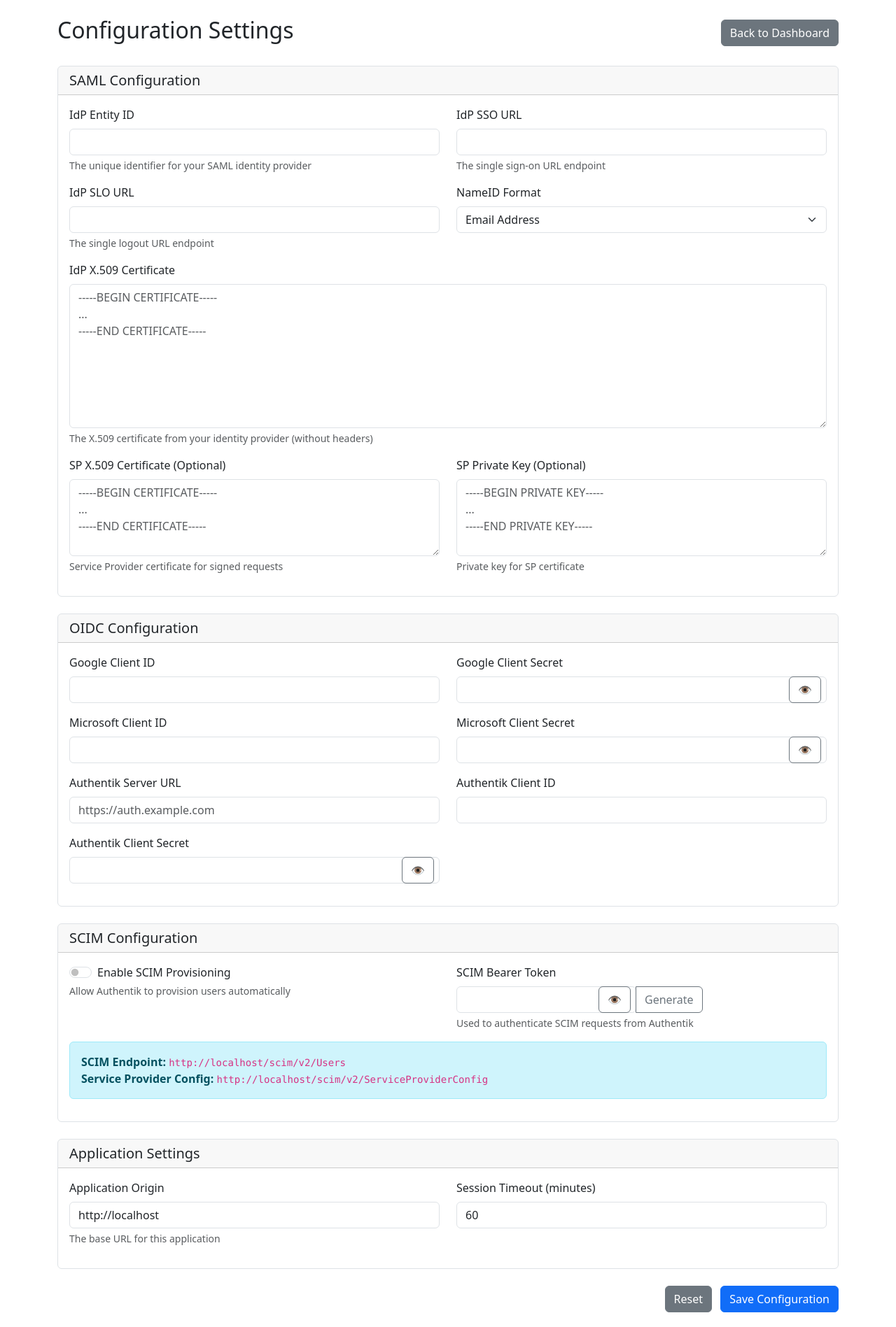
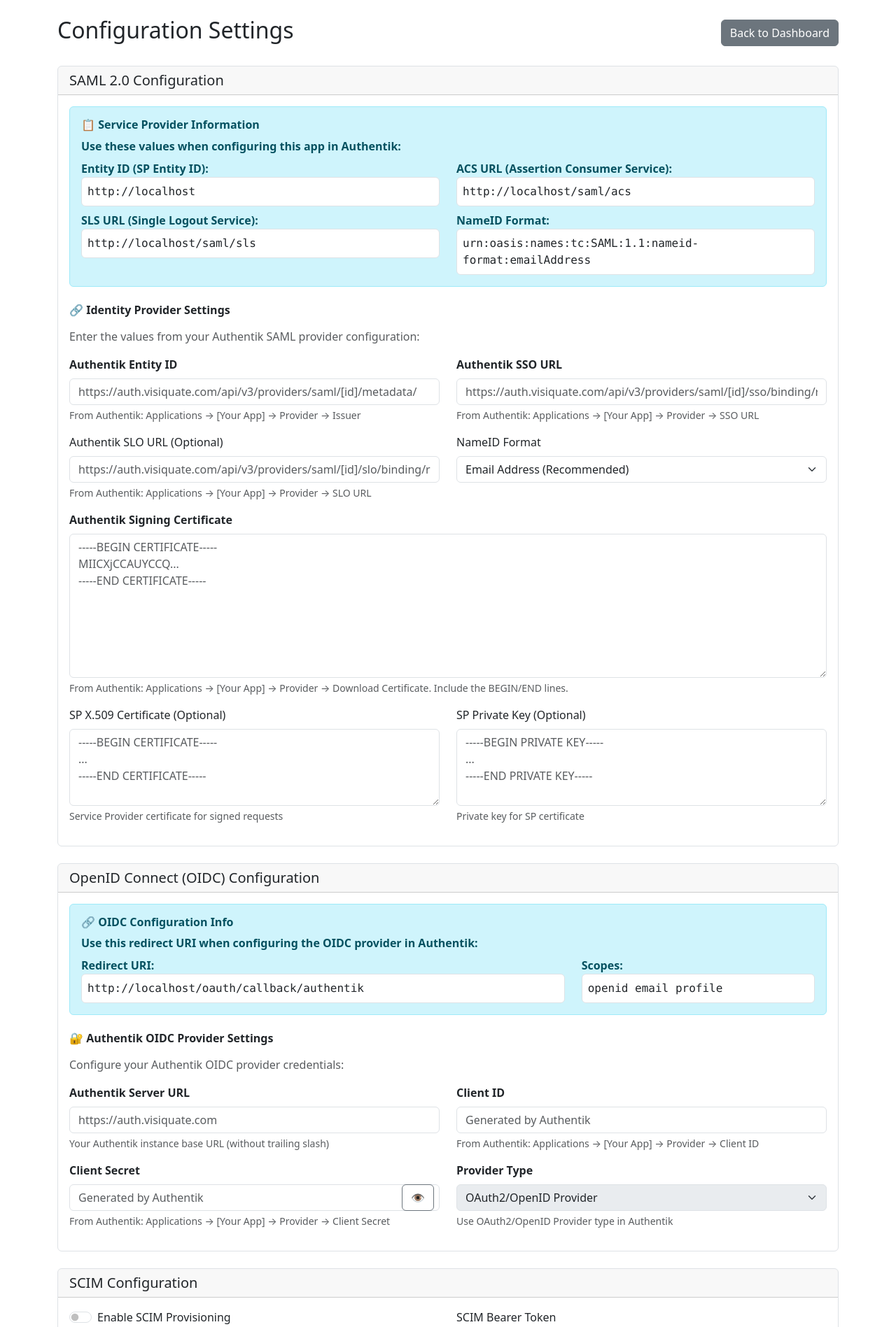
Before and after one commit to brentley/sso-app, a Flask app: template templates/admin_config.html in a window 1280 px wide. Shown: the part 56-1953 px from the top of the page at 70% size. Run offline with Flask 3, Linux system fonts and the light colour scheme; the template is opened without the code that fills it, so the values that code supplies are empty.

Commit message:
Improve SAML configuration interface with clear Entity ID display
- Add prominent Service Provider information box with copy-ready values
- Include Entity ID, ACS URL, SLS URL, and NameID format for Authentik setup
- Simplify OIDC section to focus exclusively on Authentik provider
- Add clear step-by-step configuration instructions
- Fix SCIM checkbox syntax error
- Enhance user experience for SSO provider configuration

```diff
--- a/templates/admin_config.html
+++ b/templates/admin_config.html
@@ -14,53 +14,82 @@
             <!-- SAML Configuration -->
             <div class="card mb-4">
                 <div class="card-header">
-                    <h5 class="mb-0">SAML Configuration</h5>
+                    <h5 class="mb-0">SAML 2.0 Configuration</h5>
                 </div>
                 <div class="card-body">
+                    <!-- Service Provider Information -->
+                    <div class="alert alert-info mb-4">
+                        <h6 class="alert-heading"><strong>📋 Service Provider Information</strong></h6>
+                        <p class="mb-2"><strong>Use these values when configuring this app in Authentik:</strong></p>
+                        <div class="row">
+                            <div class="col-md-6">
+                                <strong>Entity ID (SP Entity ID):</strong><br>
+                                <code class="fs-6 bg-white text-dark p-2 d-block border rounded">{{ request.url_root.rstrip('/') }}</code>
+                            </div>
+                            <div class="col-md-6">
+                                <strong>ACS URL (Assertion Consumer Service):</strong><br>
+                                <code class="fs-6 bg-white text-dark p-2 d-block border rounded">{{ request.url_root.rstrip('/') }}/saml/acs</code>
+                            </div>
+                        </div>
+                        <div class="row mt-2">
+                            <div class="col-md-6">
+                                <strong>SLS URL (Single Logout Service):</strong><br>
+                                <code class="fs-6 bg-white text-dark p-2 d-block border rounded">{{ request.url_root.rstrip('/') }}/saml/sls</code>
+                            </div>
+                            <div class="col-md-6">
+                                <strong>NameID Format:</strong><br>
+                                <code class="fs-6 bg-white text-dark p-2 d-block border rounded">urn:oasis:names:tc:SAML:1.1:nameid-format:emailAddress</code>
+                            </div>
+                        </div>
+                    </div>
+
+                    <!-- Identity Provider Configuration -->
+                    <h6 class="mb-3"><strong>🔗 Identity Provider Settings</strong></h6>
+                    <p class="text-muted mb-3">Enter the values from your Authentik SAML provider configuration:</p>
+
                     <div class="row">
                         <div class="col-md-6 mb-3">
-                            <label for="saml_idp_entity_id" class="form-label">IdP Entity ID</label>
+                            <label for="saml_idp_entity_id" class="form-label"><strong>Authentik Entity ID</strong></label>
                             <input type="text" class="form-control" id="saml_idp_entity_id" name="saml_idp_entity_id"
-                                   value="{{ configs.get('saml_idp_entity_id').value if configs.get('saml_idp_entity_id') else '' }}">
-                            <div class="form-text">The unique identifier for your SAML identity provider</div>
+                                   value="{{ configs.get('saml_idp_entity_id').value if configs.get('saml_idp_entity_id') else '' }}"
+                                   placeholder="https://auth.visiquate.com/api/v3/providers/saml/[id]/metadata/">
+                            <div class="form-text">From Authentik: Applications → [Your App] → Provider → Issuer</div>
                         </div>
                         <div class="col-md-6 mb-3">
-                            <label for="saml_idp_sso_url" class="form-label">IdP SSO URL</label>
+                            <label for="saml_idp_sso_url" class="form-label"><strong>Authentik SSO URL</strong></label>
                             <input type="url" class="form-control" id="saml_idp_sso_url" name="saml_idp_sso_url"
-                                   value="{{ configs.get('saml_idp_sso_url').value if configs.get('saml_idp_sso_url') else '' }}">
-                            <div class="form-text">The single sign-on URL endpoint</div>
+                                   value="{{ configs.get('saml_idp_sso_url').value if configs.get('saml_idp_sso_url') else '' }}"
+                                   placeholder="https://auth.visiquate.com/api/v3/providers/saml/[id]/sso/binding/redirect/">
+                            <div class="form-text">From Authentik: Applications → [Your App] → Provider → SSO URL</div>
                         </div>
                     </div>
                     <div class="row">
                         <div class="col-md-6 mb-3">
-                            <label for="saml_idp_slo_url" class="form-label">IdP SLO URL</label>
+                            <label for="saml_idp_slo_url" class="form-label">Authentik SLO URL (Optional)</label>
                             <input type="url" class="form-control" id="saml_idp_slo_url" name="saml_idp_slo_url"
-                                   value="{{ configs.get('saml_idp_slo_url').value if configs.get('saml_idp_slo_url') else '' }}">
-                            <div class="form-text">The single logout URL endpoint</div>
+                                   value="{{ configs.get('saml_idp_slo_url').value if configs.get('saml_idp_slo_url') else '' }}"
+                                   placeholder="https://auth.visiquate.com/api/v3/providers/saml/[id]/slo/binding/redirect/">
+                            <div class="form-text">From Authentik: Applications → [Your App] → Provider → SLO URL</div>
                         </div>
                         <div class="col-md-6 mb-3">
                             <label for="saml_nameid_format" class="form-label">NameID Format</label>
                             <select class="form-select" id="saml_nameid_format" name="saml_nameid_format">
                                 <option value="urn:oasis:names:tc:SAML:1.1:nameid-format:emailAddress"
-                                    "{{ 'selected' if configs.get('saml_nameid_format') and configs.get('saml_nameid_format').value == 'urn:oasis:names:tc:SAML:1.1:nameid-format:emailAddress' else '' }}">
-                                    Email Address
+                                    {{ 'selected' if configs.get('saml_nameid_format') and configs.get('saml_nameid_format').value == 'urn:oasis:names:tc:SAML:1.1:nameid-format:emailAddress' else 'selected' }}>
+                                    Email Address (Recommended)
                                 </option>
                                 <option value="urn:oasis:names:tc:SAML:2.0:nameid-format:persistent"
-                                    "{{ 'selected' if configs.get('saml_nameid_format') and configs.get('saml_nameid_format').value == 'urn:oasis:names:tc:SAML:2.0:nameid-format:persistent' else '' }}">
+                                    {{ 'selected' if configs.get('saml_nameid_format') and configs.get('saml_nameid_format').value == 'urn:oasis:names:tc:SAML:2.0:nameid-format:persistent' else '' }}>
                                     Persistent
-                                </option>
-                                <option value="urn:oasis:names:tc:SAML:2.0:nameid-format:transient"
-                                    "{{ 'selected' if configs.get('saml_nameid_format') and configs.get('saml_nameid_format').value == 'urn:oasis:names:tc:SAML:2.0:nameid-format:transient' else '' }}">
-                                    Transient
                                 </option>
                             </select>
                         </div>
                     </div>
                     <div class="mb-3">
-                        <label for="saml_idp_cert" class="form-label">IdP X.509 Certificate</label>
+                        <label for="saml_idp_cert" class="form-label"><strong>Authentik Signing Certificate</strong></label>
                         <textarea class="form-control" id="saml_idp_cert" name="saml_idp_cert" rows="8"
-                                  placeholder="-----BEGIN CERTIFICATE-----&#10;...&#10;-----END CERTIFICATE-----">{{ configs.get('saml_idp_cert').value if configs.get('saml_idp_cert') else '' }}</textarea>
-                        <div class="form-text">The X.509 certificate from your identity provider (without headers)</div>
+                                  placeholder="-----BEGIN CERTIFICATE-----&#10;MIICXjCCAUYCCQ...&#10;-----END CERTIFICATE-----">{{ configs.get('saml_idp_cert').value if configs.get('saml_idp_cert') else '' }}</textarea>
+                        <div class="form-text">From Authentik: Applications → [Your App] → Provider → Download Certificate. Include the BEGIN/END lines.</div>
                     </div>
                     <div class="row">
                         <div class="col-md-6 mb-3">
@@ -82,51 +111,59 @@
             <!-- OIDC Configuration -->
             <div class="card mb-4">
                 <div class="card-header">
-                    <h5 class="mb-0">OIDC Configuration</h5>
+                    <h5 class="mb-0">OpenID Connect (OIDC) Configuration</h5>
                 </div>
                 <div class="card-body">
+                    <!-- OIDC Redirect URI Information -->
+                    <div class="alert alert-info mb-4">
+                        <h6 class="alert-heading"><strong>🔗 OIDC Configuration Info</strong></h6>
+                        <p class="mb-2"><strong>Use this redirect URI when configuring the OIDC provider in Authentik:</strong></p>
+                        <div class="row">
+                            <div class="col-md-8">
+                                <strong>Redirect URI:</strong><br>
+                                <code class="fs-6 bg-white text-dark p-2 d-block border rounded">{{ request.url_root.rstrip('/') }}/oauth/callback/authentik</code>
+                            </div>
+                            <div class="col-md-4">
+                                <strong>Scopes:</strong><br>
+                                <code class="fs-6 bg-white text-dark p-2 d-block border rounded">openid email profile</code>
+                            </div>
+                        </div>
+                    </div>
+
+                    <!-- Authentik OIDC Settings -->
+                    <h6 class="mb-3"><strong>🔐 Authentik OIDC Provider Settings</strong></h6>
+                    <p class="text-muted mb-3">Configure your Authentik OIDC provider credentials:</p>
+
                     <div class="row">
                         <div class="col-md-6 mb-3">
-                            <label for="oidc_google_client_id" class="form-label">Google Client ID</label>
-                            <input type="text" class="form-control" id="oidc_google_client_id" name="oidc_google_client_id"
-                                   value="{{ configs.get('oidc_google_client_id').value if configs.get('oidc_google_client_id') else '' }}">
+                            <label for="oidc_authentik_url" class="form-label"><strong>Authentik Server URL</strong></label>
+                            <input type="url" class="form-control" id="oidc_authentik_url" name="oidc_authentik_url"
+                                   value="{{ configs.get('oidc_authentik_url').value if configs.get('oidc_authentik_url') else '' }}"
+                                   placeholder="https://auth.visiquate.com">
+                            <div class="form-text">Your Authentik instance base URL (without trailing slash)</div>
                         </div>
                         <div class="col-md-6 mb-3">
-                            <label for="oidc_google_client_secret" class="form-label">Google Client Secret</label>
-                            <input type="password" class="form-control" id="oidc_google_client_secret" name="oidc_google_client_secret"
-                                   value="{{ configs.get('oidc_google_client_secret').value if configs.get('oidc_google_client_secret') else '' }}">
+                            <label for="oidc_authentik_client_id" class="form-label"><strong>Client ID</strong></label>
+                            <input type="text" class="form-control" id="oidc_authentik_client_id" name="oidc_authentik_client_id"
+                                   value="{{ configs.get('oidc_authentik_client_id').value if configs.get('oidc_authentik_client_id') else '' }}"
+                                   placeholder="Generated by Authentik">
+                            <div class="form-text">From Authentik: Applications → [Your App] → Provider → Client ID</div>
                         </div>
                     </div>
                     <div class="row">
                         <div class="col-md-6 mb-3">
-                            <label for="oidc_microsoft_client_id" class="form-label">Microsoft Client ID</label>
-                            <input type="text" class="form-control" id="oidc_microsoft_client_id" name="oidc_microsoft_client_id"
-                                   value="{{ configs.get('oidc_microsoft_client_id').value if configs.get('oidc_microsoft_client_id') else '' }}">
+                            <label for="oidc_authentik_client_secret" class="form-label"><strong>Client Secret</strong></label>
+                            <input type="password" class="form-control" id="oidc_authentik_client_secret" name="oidc_authentik_client_secret"
+                                   value="{{ configs.get('oidc_authentik_client_secret').value if configs.get('oidc_authentik_client_secret') else '' }}"
+                                   placeholder="Generated by Authentik">
+                            <div class="form-text">From Authentik: Applications → [Your App] → Provider → Client Secret</div>
                         </div>
                         <div class="col-md-6 mb-3">
-                            <label for="oidc_microsoft_client_secret" class="form-label">Microsoft Client Secret</label>
-                            <input type="password" class="form-control" id="oidc_microsoft_client_secret" name="oidc_microsoft_client_secret"
-                                   value="{{ configs.get('oidc_microsoft_client_secret').value if configs.get('oidc_microsoft_client_secret') else '' }}">
-                        </div>
-                    </div>
-                    <div class="row">
-                        <div class="col-md-6 mb-3">
-                            <label for="oidc_authentik_url" class="form-label">Authentik Server URL</label>
-                            <input type="url" class="form-control" id="oidc_authentik_url" name="oidc_authentik_url"
-                                   value="{{ configs.get('oidc_authentik_url').value if configs.get('oidc_authentik_url') else '' }}"
-                                   placeholder="https://auth.example.com">
-                        </div>
-                        <div class="col-md-6 mb-3">
-                            <label for="oidc_authentik_client_id" class="form-label">Authentik Client ID</label>
-                            <input type="text" class="form-control" id="oidc_authentik_client_id" name="oidc_authentik_client_id"
-                                   value="{{ configs.get('oidc_authentik_client_id').value if configs.get('oidc_authentik_client_id') else '' }}">
-                        </div>
-                    </div>
-                    <div class="row">
-                        <div class="col-md-6 mb-3">
-                            <label for="oidc_authentik_client_secret" class="form-label">Authentik Client Secret</label>
-                            <input type="password" class="form-control" id="oidc_authentik_client_secret" name="oidc_authentik_client_secret"
-                                   value="{{ configs.get('oidc_authentik_client_secret').value if configs.get('oidc_authentik_client_secret') else '' }}">
+                            <label class="form-label"><strong>Provider Type</strong></label>
+                            <select class="form-select" disabled>
+                                <option selected>OAuth2/OpenID Provider</option>
+                            </select>
+                            <div class="form-text">Use OAuth2/OpenID Provider type in Authentik</div>
                         </div>
                     </div>
                 </div>
@@ -142,7 +179,7 @@
                         <div class="col-md-6 mb-3">
                             <div class="form-check form-switch">
                                 <input class="form-check-input" type="checkbox" id="scim_enabled" name="scim_enabled"
-                                       "{{ 'checked' if configs.get('scim_enabled') and configs.get('scim_enabled').value == 'true' else '' }}">
+                                       {{ 'checked' if configs.get('scim_enabled') and configs.get('scim_enabled').value == 'true' else '' }}>
                                 <label class="form-check-label" for="scim_enabled">Enable SCIM Provisioning</label>
                             </div>
                             <div class="form-text">Allow Authentik to provision users automatically</div>
```
